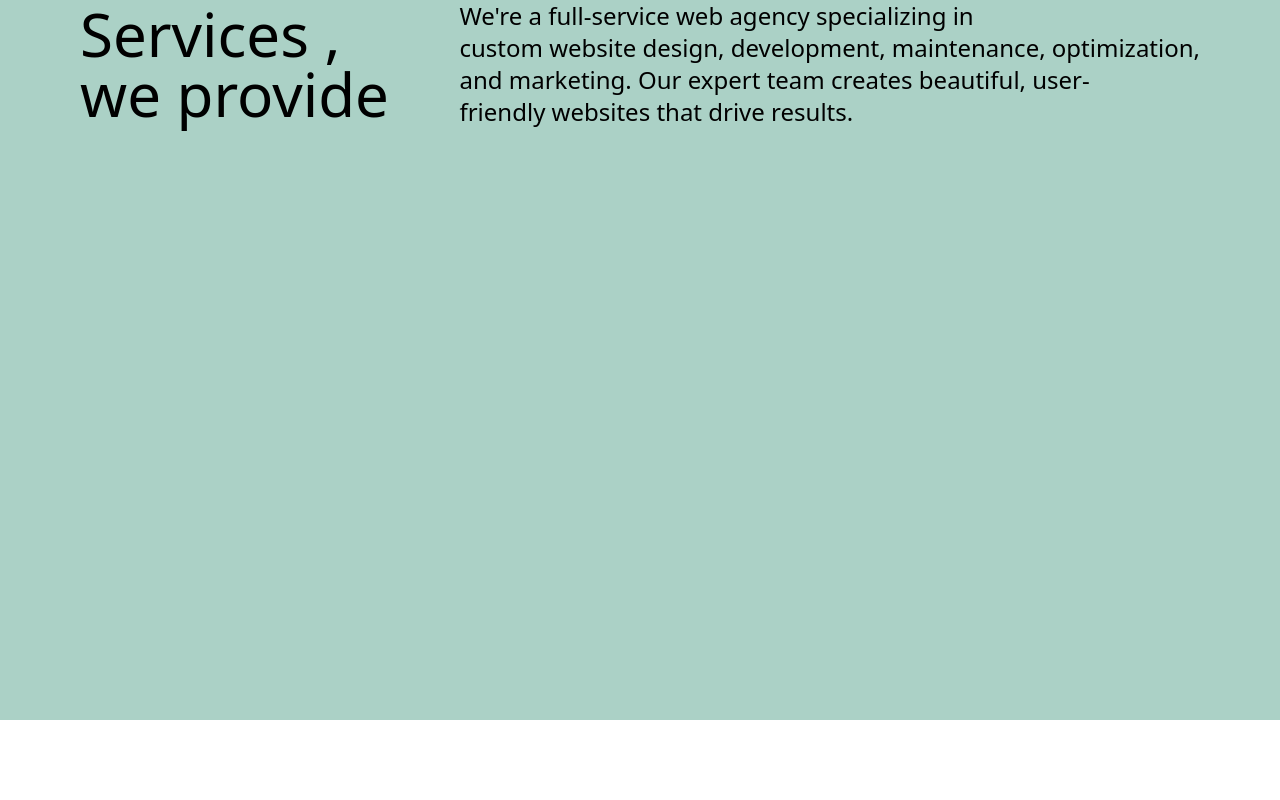
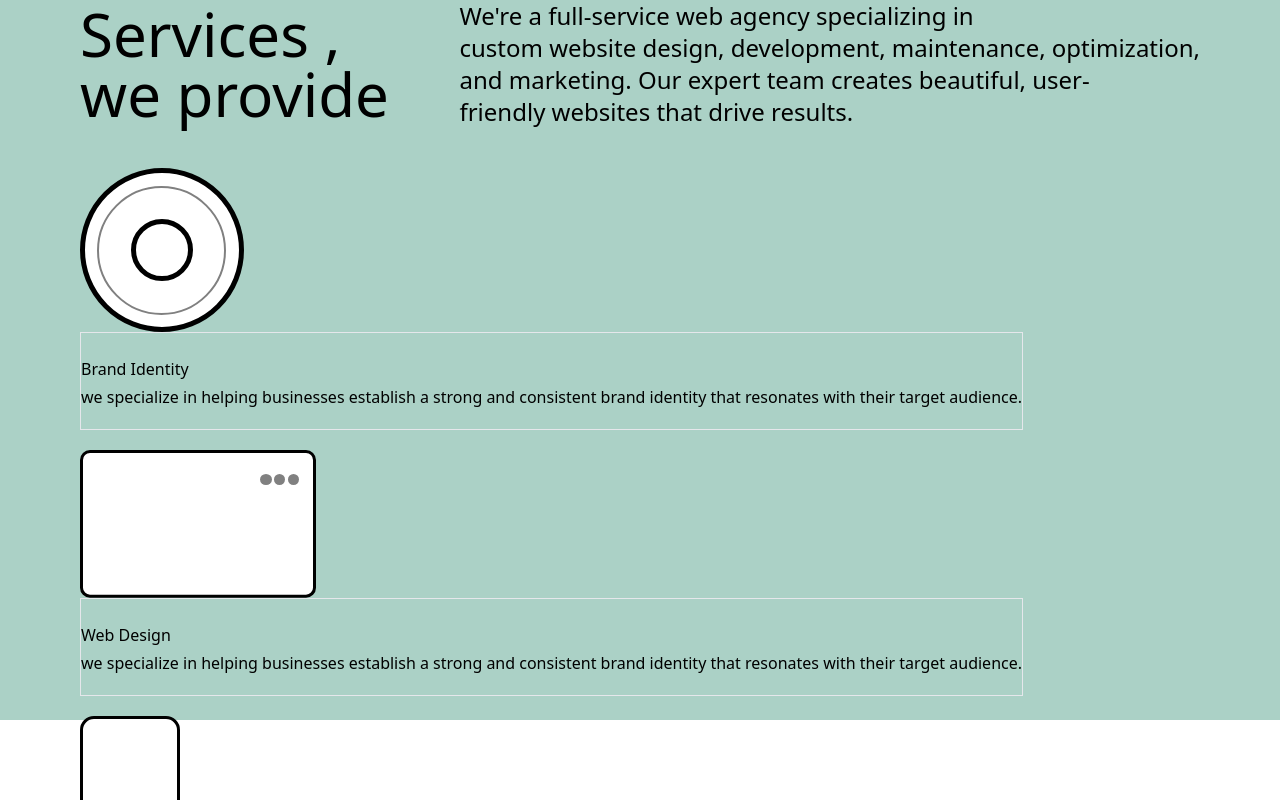
Before and after one commit to ThinkFrim/thinkfrim-demo-test, a React (Create React App) app: page / in a window 1280 px wide. Shown: the part 880-1680 px from the top of the page. Before the commit the page ends 1600 px from the top, so only its background shows below. Built offline with nearby package versions, Linux system fonts and the light colour scheme.

Commit message:
pushing my latest work on my own branch

```diff
--- /dev/null
+++ b/src/components/cards/index.js
@@ -0,0 +1,27 @@
+import React from 'react'
+import services from '../../static/Data/aboutData';
+const Cards = () => {
+    return (
+        <div className='cardContainer'>
+            <div className='cardBox flex flex-col3 flex-wrap items-center gap-5 py-10'>
+                {
+                    services.map((cardItems) => {
+                        return (
+                            <div className='cardContent' key={cardItems.id}>
+                                <div className=''>
+                                    <img src={cardItems.img} alt="icons.svg" />
+                                </div>
+                                <div className='py-5 border'>
+                                    <h1 className='py-1'>{cardItems.title}</h1>
+                                    <h2 className='break-words'>{cardItems.description}</h2>
+                                </div>
+                            </div>
+                        )
+                    })
+                }
+            </div>
+        </div>
+    )
+}
+
+export default Cards;
--- a/src/pages/home/index.js
+++ b/src/pages/home/index.js
@@ -1,5 +1,6 @@
 import './home.css';
 import Nav from "../../components/nav";
+import Cards from '../../components/cards';
 // import styles from '../../styles/colors.module.css'
 // import * as styles from './colors.module.css'
 
@@ -37,6 +38,7 @@ const Home = () => {
                 <h2 className='text-2xl'>We're a full-service web agency specializing in <br /> custom website design, development, maintenance, optimization, <br /> and marketing. Our expert team creates beautiful, user- <br /> friendly websites that drive results.</h2>
               </div>
             </div>
+            <Cards />
           </div>
         </div>
       </div>
--- a/src/static/Data/aboutData/index.js
+++ b/src/static/Data/aboutData/index.js
@@ -9,7 +9,7 @@ const services = [
 
     {
         id: '2',
-        img: '/media/icon/WebDesign.svg',
+        img: '/media/icon/webDesign.svg',
         title: 'Web Design',
         description: 'we specialize in helping businesses establish a strong and consistent brand identity that resonates with their target audience.',
 
@@ -23,13 +23,13 @@ const services = [
 
     },
 
-    {
-        id: '4',
-        img: '/media/icon/icons.svg',
-        title: 'Iconography',
-        description: 'we specialize in helping businesses establish a strong and consistent brand identity that resonates with their target audience.',
+    // {
+    //     id: '4',
+    //     img: '/media/icon/icons.svg',
+    //     title: 'Iconography',
+    //     description: 'we specialize in helping businesses establish a strong and consistent brand identity that resonates with their target audience.',
 
-    },
+    // },
 ]
 
 export default services;
```
Also changed, not shown: public/media/icon/webDesign.svg. Lines whose indentation alone changed are shown as unchanged.
